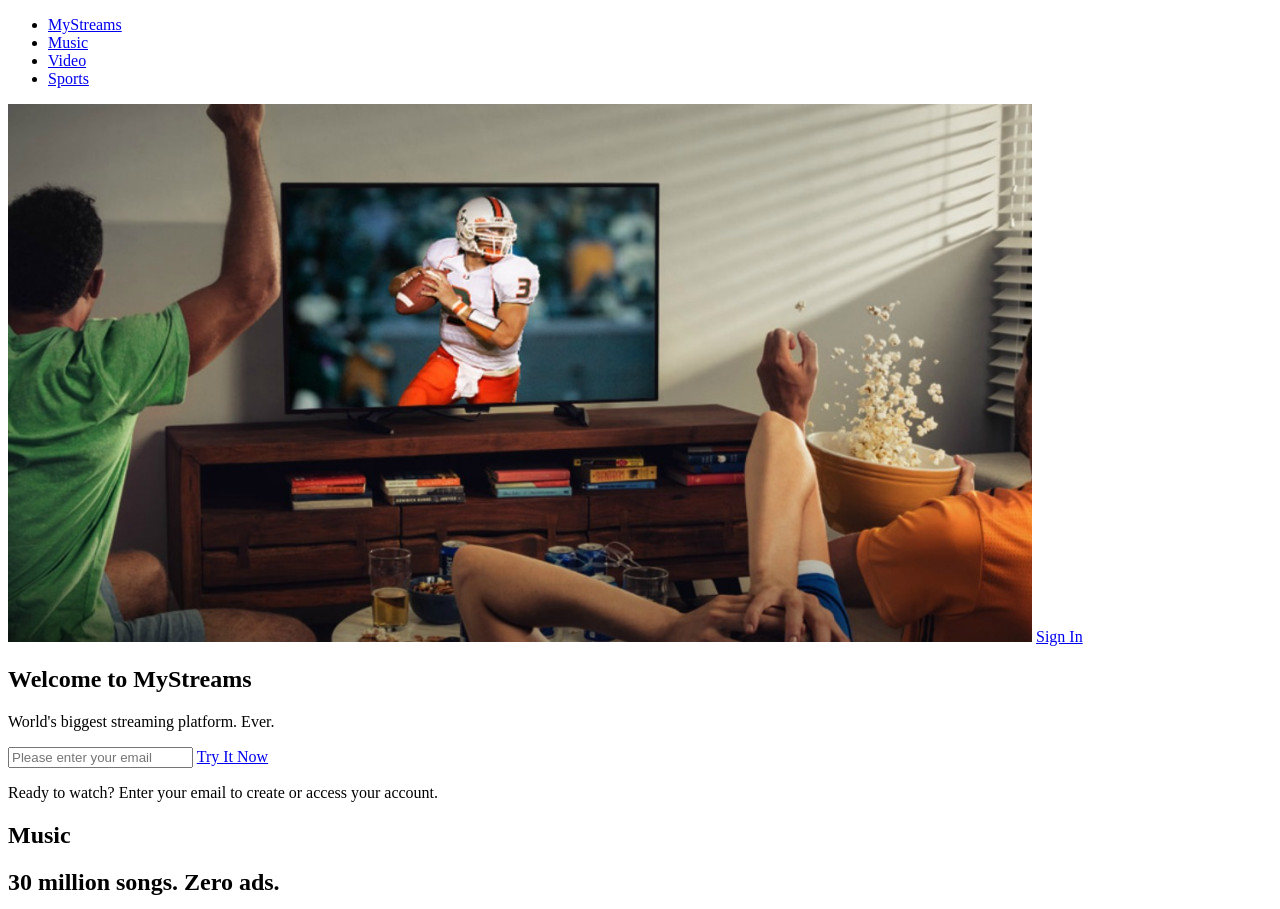
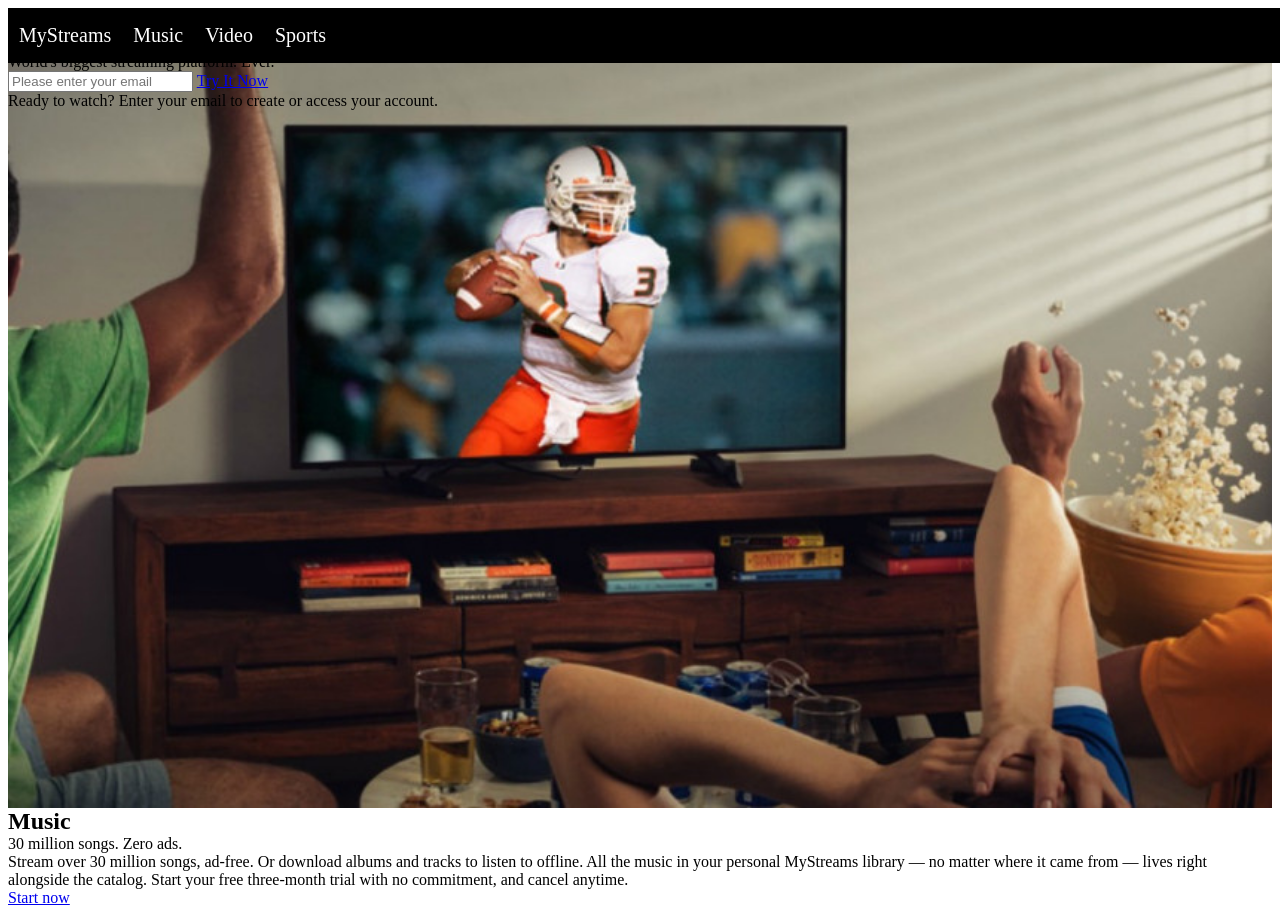
Before and after one commit to Katerchak/MyStreams, a plain HTML site: page index.html in a window 1280 px wide. Shown: the top 909 px of the page. Drawn offline with Linux system fonts and the light colour scheme.

Commit message:
added css to index page

```diff
--- /dev/null
+++ b/css/index.css
@@ -0,0 +1,46 @@
+@import url('https://fonts.googleapis.com/css?family=PT+Sans&display=swap');
+
+:root {
+    --primary-color: white;
+}
+
+h1, p {
+    margin: 0;
+    padding: 0;
+}
+
+header .top-navigation {
+    background: black;
+    position: fixed;
+    width: 100%;
+}
+
+header nav .top-menu {
+    display: flex;
+    justify-content: flex-start;
+    align-items: center;
+    padding: 0;
+    list-style-type: none;
+}
+
+header nav .top-menu a {
+  text-decoration: none;
+  font-size: 20px;
+  color: var(--primary-color);
+  border: 1px solid transparent;
+  padding: 10px;
+}
+
+header nav .top-menu a:hover {
+  border: 1px solid var(--primary-color);
+}
+
+header .showcase-content {
+    background-image: url(../img/background.jpg);
+    width: 100%;
+    height: 100vh;
+    background-position: center;
+    background-size: cover;
+    margin: 0;
+    padding: 0;
+}
--- a/index.html
+++ b/index.html
@@ -4,12 +4,13 @@
   <meta charset="UTF-8">
   <meta name="viewport" content="width=device-width, initial-scale=1.0">
   <link rel="icon" href="img/icon.jpg">
+  <link rel="stylesheet" href="css/index.css">
   <title>MyStreams</title>
 </head>
 <body>
   <header>
-    <nav class="nav">
-      <ul class="ul">
+    <nav class="top-navigation">
+      <ul class="top-menu">
         <li>
           <a href="#mystreams">MyStreams</a>
         </li>
@@ -26,7 +27,7 @@
     </nav>
 
     <section class="showcase-content" id="mystreams">
-      <img src="img/background.jpg" alt="Background">
+      <!-- <img src="img/background.jpg" alt="Background"> -->
       <a href="form_sign_in.html" class="btn btn-sign-in">Sign In</a>
       <h1>Welcome to MyStreams</h1>
       <p>World's biggest streaming platform. Ever.</p>
@@ -37,7 +38,7 @@
   </header>
   <section class="music" id="music">
     <h1>Music</h1>
-    <h2>30 million songs. Zero ads.</h2>
+    <p>30 million songs. Zero ads.</p>
     <p>Stream over 30 million songs, ad-free. Or download albums and tracks to listen to offline. All the music in your personal MyStreams library — no matter where it came from — lives right alongside the catalog. Start your free three-month trial with no commitment, and cancel anytime.</p>
     <a href="form_register.html" class="btn btn-start-now">Start now</a>
     <img src="img/music.png" alt="Music">
```
Also changed, not shown: form_register.html (+1 -7 lines), form_sign_in.html (+1 -5 lines).
